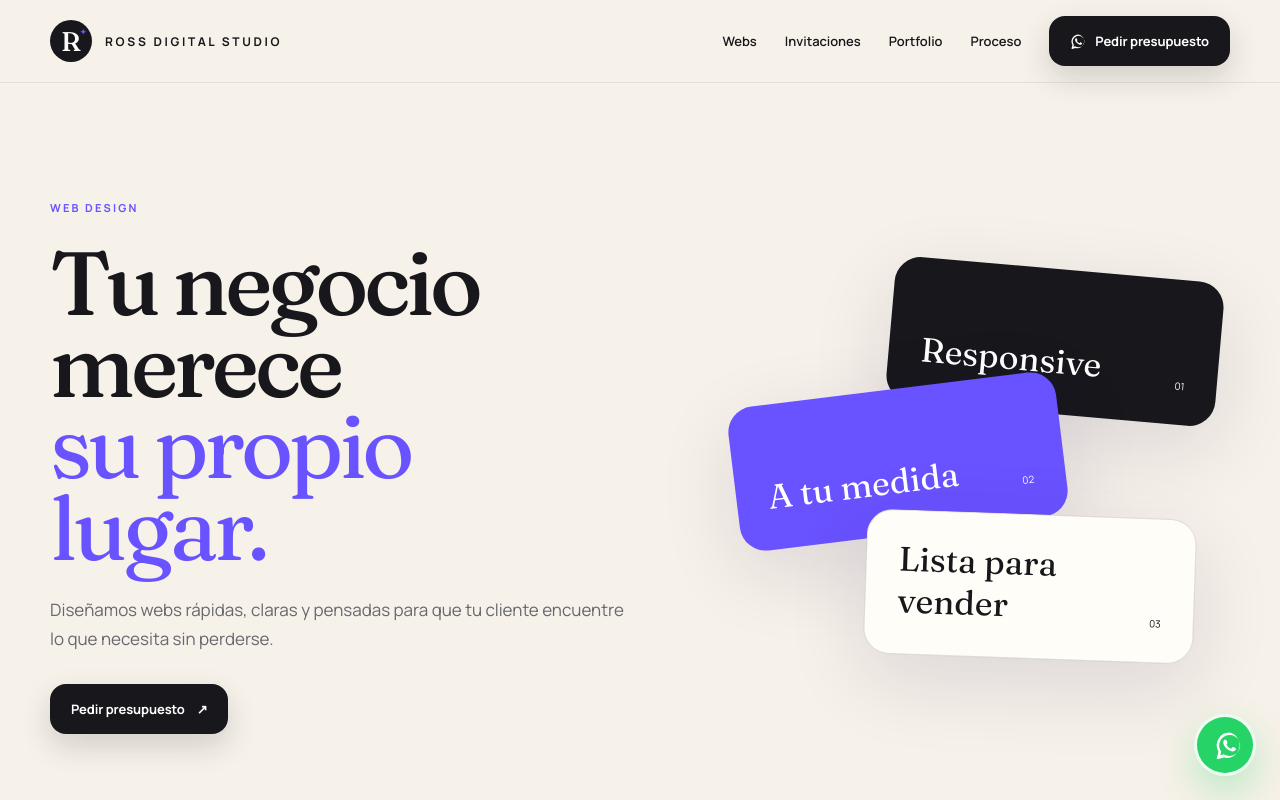
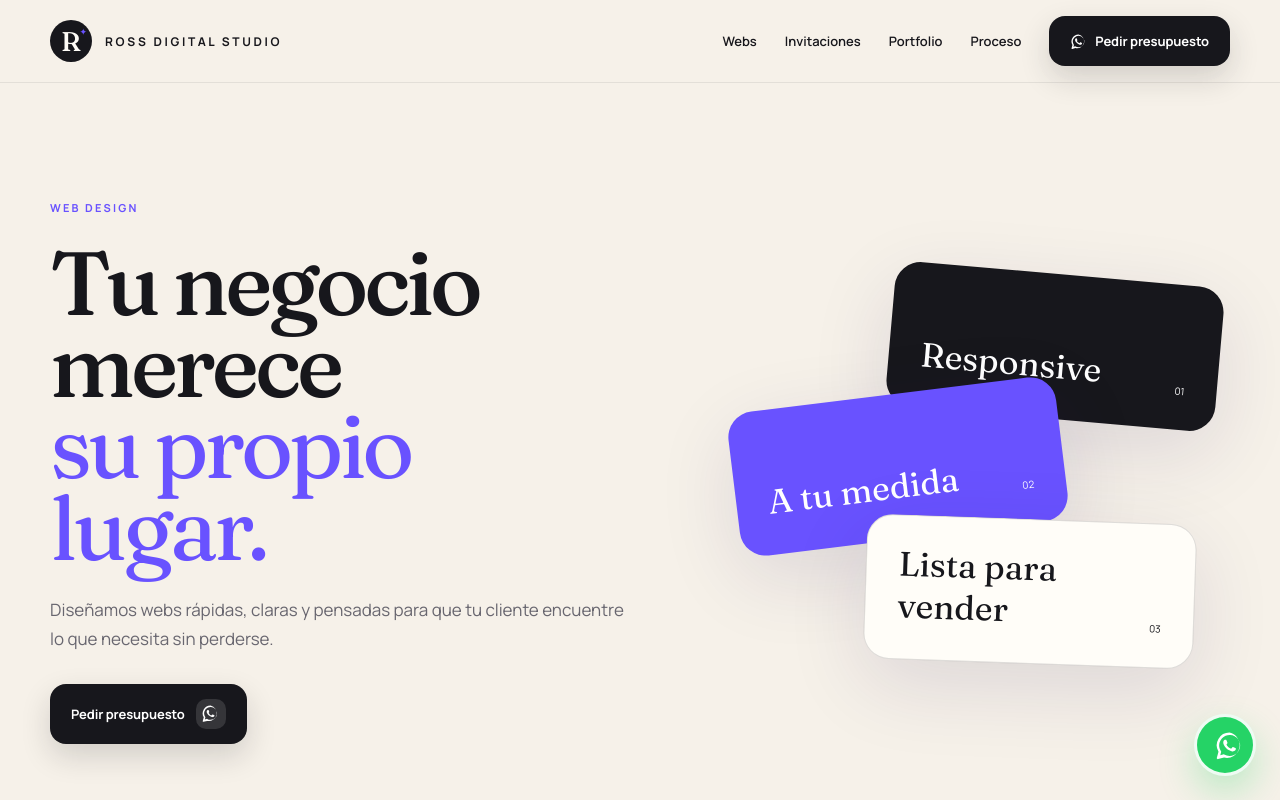
Before and after one commit to AgustinRoss39/RossDigitalStudio, a Next.js app: page /webs in a window 1280 px wide. Shown: the top 800 px of the page. Built offline with nearby package versions, Linux system fonts and the light colour scheme; no server answers.

Commit message:
style: add WhatsApp icon to web hero CTA

```diff
--- a/app/webs/page.tsx
+++ b/app/webs/page.tsx
@@ -2,6 +2,7 @@ import { CTA } from "@/components/CTA";
 import { PricingCard } from "@/components/PricingCard";
 import { ProjectCard } from "@/components/ProjectCard";
 import { SectionTitle } from "@/components/SectionTitle";
+import { WhatsAppIcon } from "@/components/Icons";
 import { faqs, webPlans, webProjects } from "@/lib/data";
 import { whatsappUrl } from "@/lib/whatsapp";
 
@@ -17,7 +18,7 @@ export default function WebsPage() {
             <span className="eyebrow">WEB DESIGN</span>
             <h1>Tu negocio merece<br/><em>su propio lugar.</em></h1>
             <p>Diseñamos webs rápidas, claras y pensadas para que tu cliente encuentre lo que necesita sin perderse.</p>
-            <a className="button buttonDark" href={wa} target="_blank" rel="noreferrer">Pedir presupuesto <span>↗</span></a>
+            <a className="button buttonDark whatsappButton" href={wa} target="_blank" rel="noreferrer">Pedir presupuesto <span className="iconBubble"><WhatsAppIcon className="waIcon" /></span></a>
           </div>
           <div className="webHeroVisual">
             <div className="stackCard cardA">Responsive <span>01</span></div>
```
